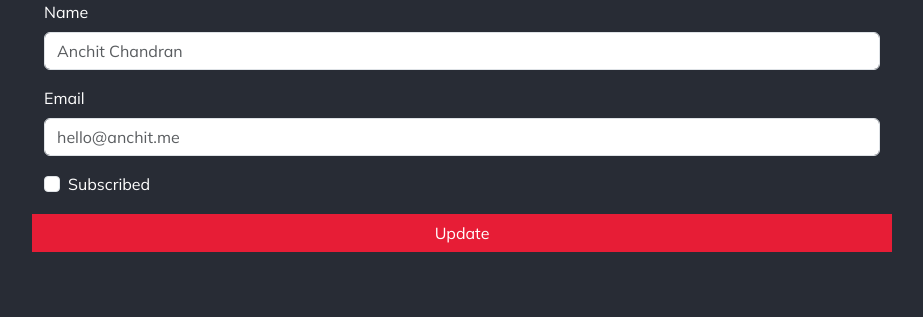
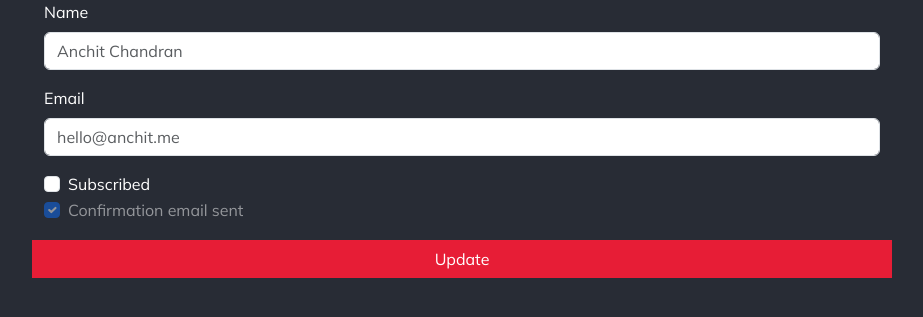
Before and after one commit to anchit-chandran/django-personal-website, a Django app: template app_website/templates/app_website/view_subscriber.html in a window 1280 px wide. Shown: the part 58-375 px from the top of the page, without its empty margins (178-1101 px from the left). Run offline with Django 4.2, Linux system fonts and the light colour scheme; the template is opened without the code that fills it: values that come from a table or form of the project are taken from there, others are empty; parts of the project's set-up code (start-up, migrations or seed data) failed here and were passed over.

Commit message:
tweaks to subscriber edit form
Signed-off-by: Anchit <anchit97123@gmail.com>

```diff
--- a/app_website/forms.py
+++ b/app_website/forms.py
@@ -13,7 +13,7 @@ class EditSubscriberForm(ModelForm):
         widgets = {
             "name": TextInput(attrs={"class": "form-control","placeholder":"Anchit Chandran"}),
             "email": TextInput(attrs={"class": "form-control","placeholder":"hello@anchit.me"}),
-            "subscribed": forms.CheckboxInput(attrs={"class": "form-check-input","placeholder":"hello@anchit.me"}),
+            "subscribed": forms.CheckboxInput(attrs={"class": "form-check-input"}),
         }
 
 class SubscribeForm(ModelForm):
--- a/app_website/templates/app_website/view_subscriber.html
+++ b/app_website/templates/app_website/view_subscriber.html
@@ -21,7 +21,13 @@
             <label class="form-check-label" for="{{ form.subscribed.id_for_label }}">
                 {{ form.subscribed.label}}
             </label>
-          </div>
+        </div>
+        <div class="form-check">
+            <input class="form-check-input" type="checkbox" value="" id="flexCheckCheckedDisabled" {% if form.confirmation_email_sent %}checked {% endif %} disabled>
+            <label class="form-check-label" for="flexCheckCheckedDisabled">
+                {{ form.confirmation_email_sent.label }}
+            </label>
+        </div>
     </div>
 
     <input type="submit" value="Update" class="btn btn-primary">
```
